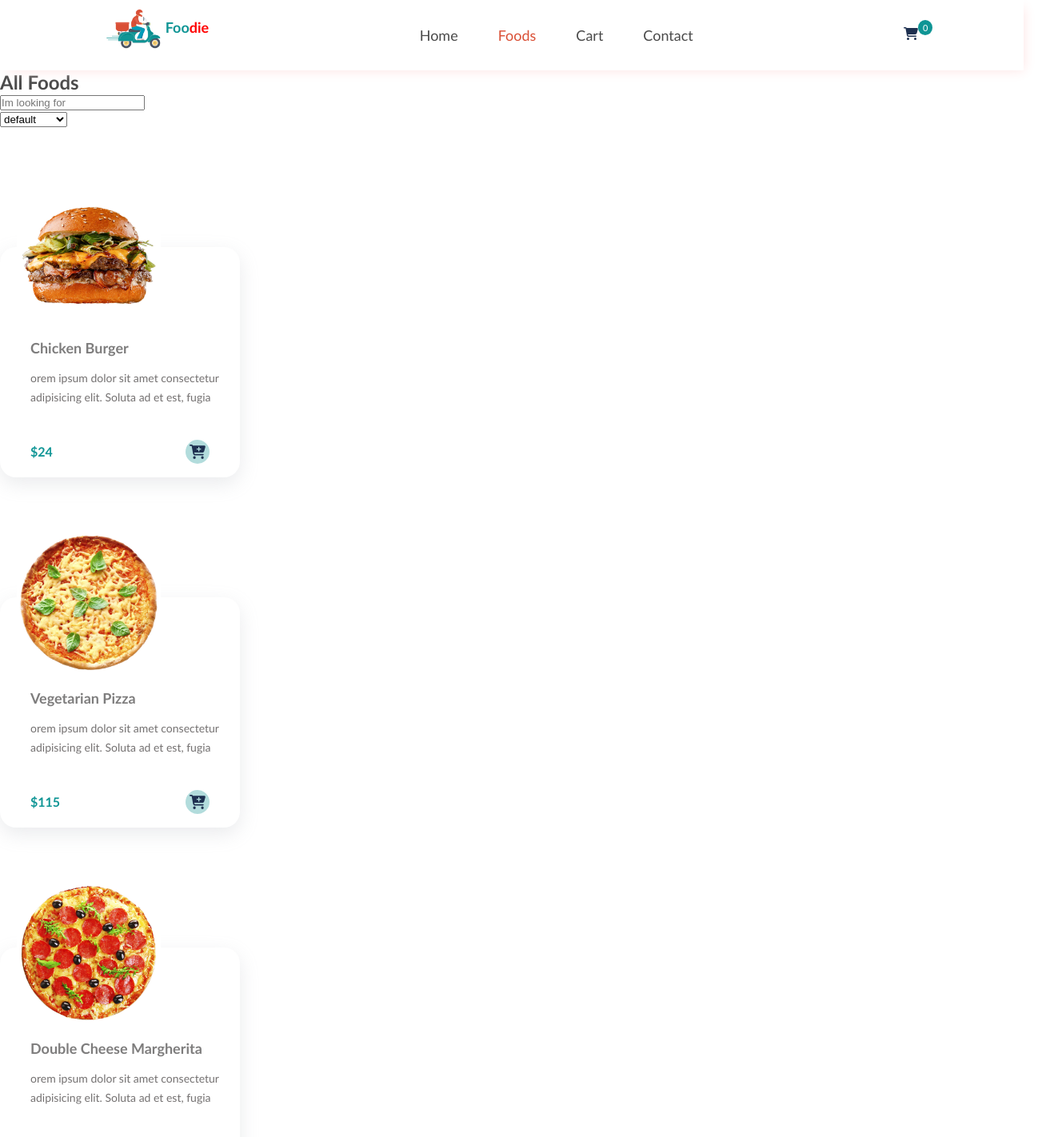
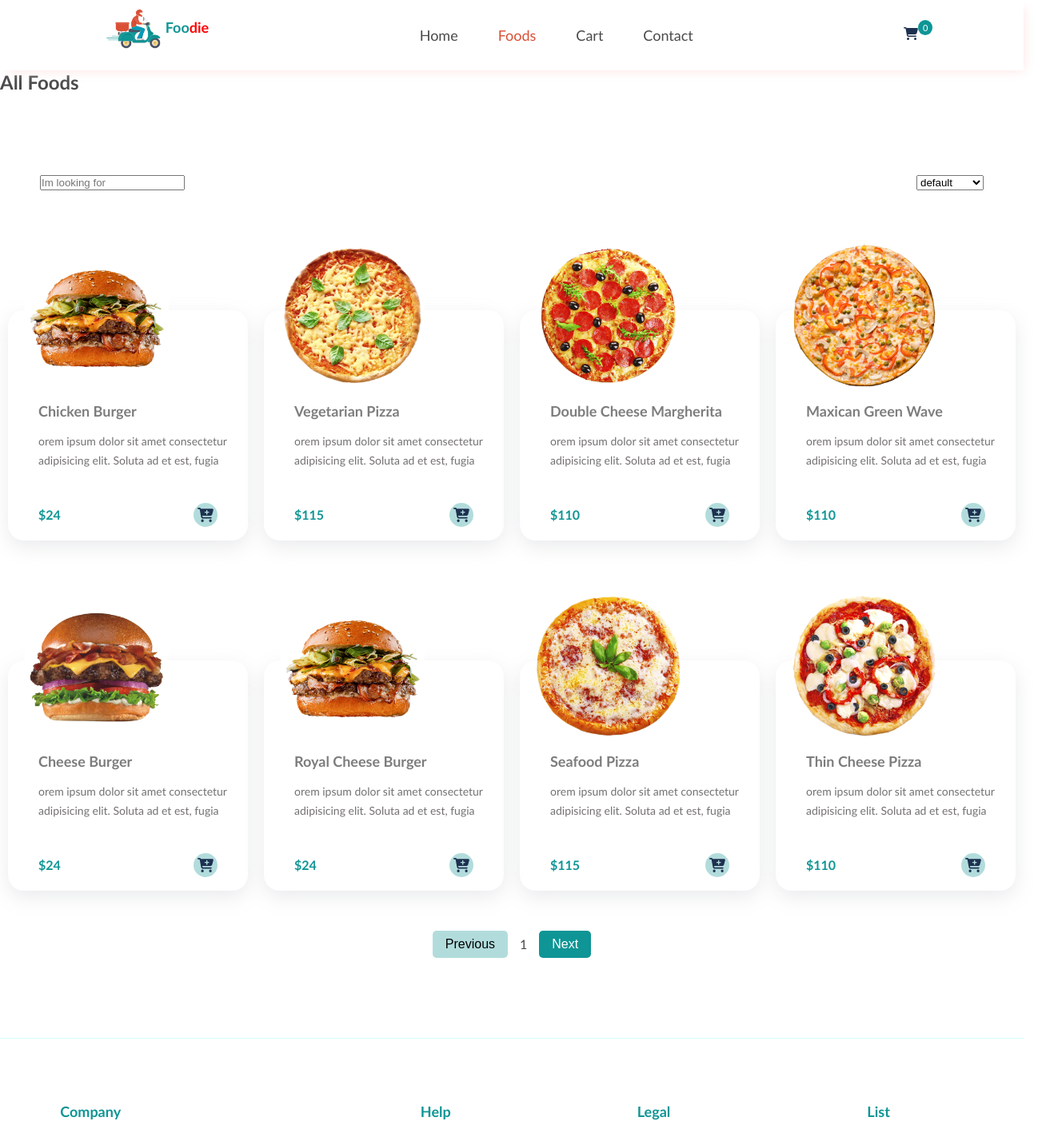
Before and after one commit to teonamaghradze/FoodieFront, a React (Create React App) app: page /foods in a window 1280 px wide. Shown: the top 1422 px of the page at 80% size, 1308 px wide, since content can reach past the window. Built offline with nearby package versions, Linux system fonts and the light colour scheme.

Commit message:
add foods section

```diff
--- a/src/index.css
+++ b/src/index.css
@@ -11,6 +11,7 @@ body {
   -moz-osx-font-smoothing: grayscale;
   color: rgb(74, 74, 74);
   /* margin: 0 5rem; */
+  overflow-x: hidden;
 }
 
 code {
--- a/src/pages/Foods.jsx
+++ b/src/pages/Foods.jsx
@@ -2,6 +2,7 @@ import CommonSection from "../components/UI/common-section/CommonSection";
 import products from "../assets/data/products";
 import ProductCard from "../components/UI/product-card/ProductCard";
 import { useState } from "react";
+import "./Foods.scss";
 
 function Foods() {
   const [filteredInputFood, setFilteredInputFood] = useState(products);
@@ -48,6 +49,7 @@ function Foods() {
     <div>
       <CommonSection title="All Foods" />
 
+      <div className="filters">
         <section>
           <input
             type="text"
@@ -63,12 +65,14 @@ function Foods() {
             <option value="low-price">Low Price</option>
           </select>
         </section>
-
+      </div>
+      <div className="products-box">
         {currentItems.map((item) => (
           <ProductCard item={item} key={item.id} />
         ))}
+      </div>
 
-      <div>
+      <div className="pagination">
         <button
           onClick={() => handlePageChange(currentPage - 1)}
           disabled={currentPage === 1}
--- /dev/null
+++ b/src/pages/Foods.scss
@@ -0,0 +1,48 @@
+@import "../common.scss";
+
+.products-box {
+  display: grid;
+  grid-template-columns: 1fr 1fr 1fr 1fr;
+  justify-items: center;
+}
+
+.pagination {
+  display: flex;
+  justify-content: center;
+  align-items: center;
+  margin-top: 50px;
+
+  button {
+    background-color: $main-green;
+    color: #fff;
+    border: none;
+    padding: 8px 16px;
+    margin: 0 5px;
+    cursor: pointer;
+    font-size: 1rem;
+    border-radius: 5px;
+
+    &:hover {
+      background-color: $light-green;
+    }
+
+    &:disabled {
+      background-color: $light-green;
+      cursor: not-allowed;
+      color: black;
+    }
+  }
+
+  span {
+    margin: 0 10px;
+    font-size: 1rem;
+  }
+}
+
+.filters {
+  display: flex;
+  justify-content: space-between;
+  padding-left: 50px;
+  padding-right: 50px;
+  margin-top: 100px;
+}
```
Lines whose indentation alone changed are shown as unchanged.
